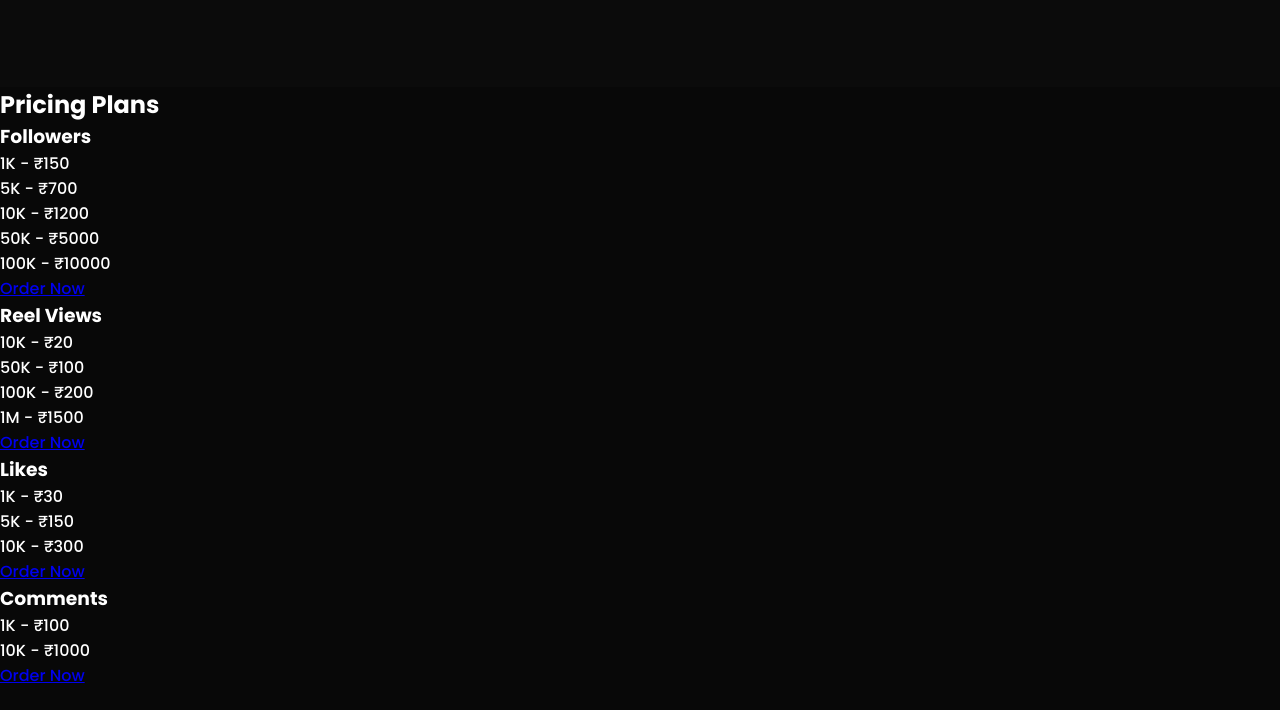
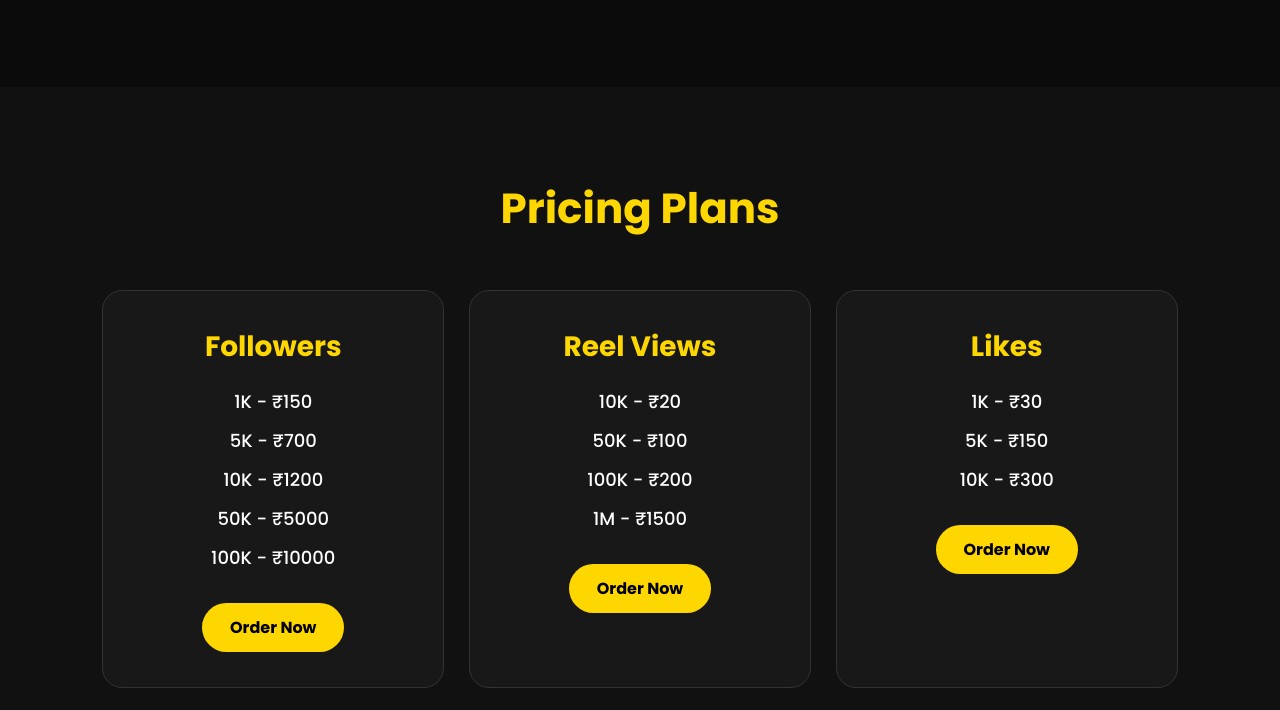
Before and after one commit to Mishraji8429/ksb-social-media-growth, a plain HTML site: page index.html in a window 1280 px wide. Shown: the part 2559-3269 px from the top of the page. Before the commit the page ends 3247 px from the top, so only its background shows below. Drawn offline with Linux system fonts and the light colour scheme.

Commit message:
Add pricing section styles to style.css
Added styles for pricing section and price cards.

```diff
--- a/style.css
+++ b/style.css
@@ -235,3 +235,60 @@ color:#FFD700;
 color:#d9d9d9;
 line-height:1.7;
 }
+.pricing{
+padding:90px 8%;
+background:#111;
+text-align:center;
+}
+
+.pricing h2{
+font-size:42px;
+color:#FFD700;
+margin-bottom:50px;
+}
+
+.pricing-grid{
+display:grid;
+grid-template-columns:repeat(auto-fit,minmax(260px,1fr));
+gap:25px;
+}
+
+.price-card{
+background:#181818;
+padding:35px;
+border-radius:20px;
+border:1px solid #333;
+transition:.4s;
+}
+
+.price-card:hover{
+transform:translateY(-10px);
+box-shadow:0 0 25px #FFD700;
+}
+
+.price-card h3{
+font-size:28px;
+color:#FFD700;
+margin-bottom:20px;
+}
+
+.price-card p{
+margin:12px 0;
+font-size:18px;
+}
+
+.buy-btn{
+display:inline-block;
+margin-top:20px;
+padding:12px 28px;
+background:#FFD700;
+color:#000;
+font-weight:700;
+text-decoration:none;
+border-radius:30px;
+transition:.3s;
+}
+
+.buy-btn:hover{
+background:white;
+}
```
